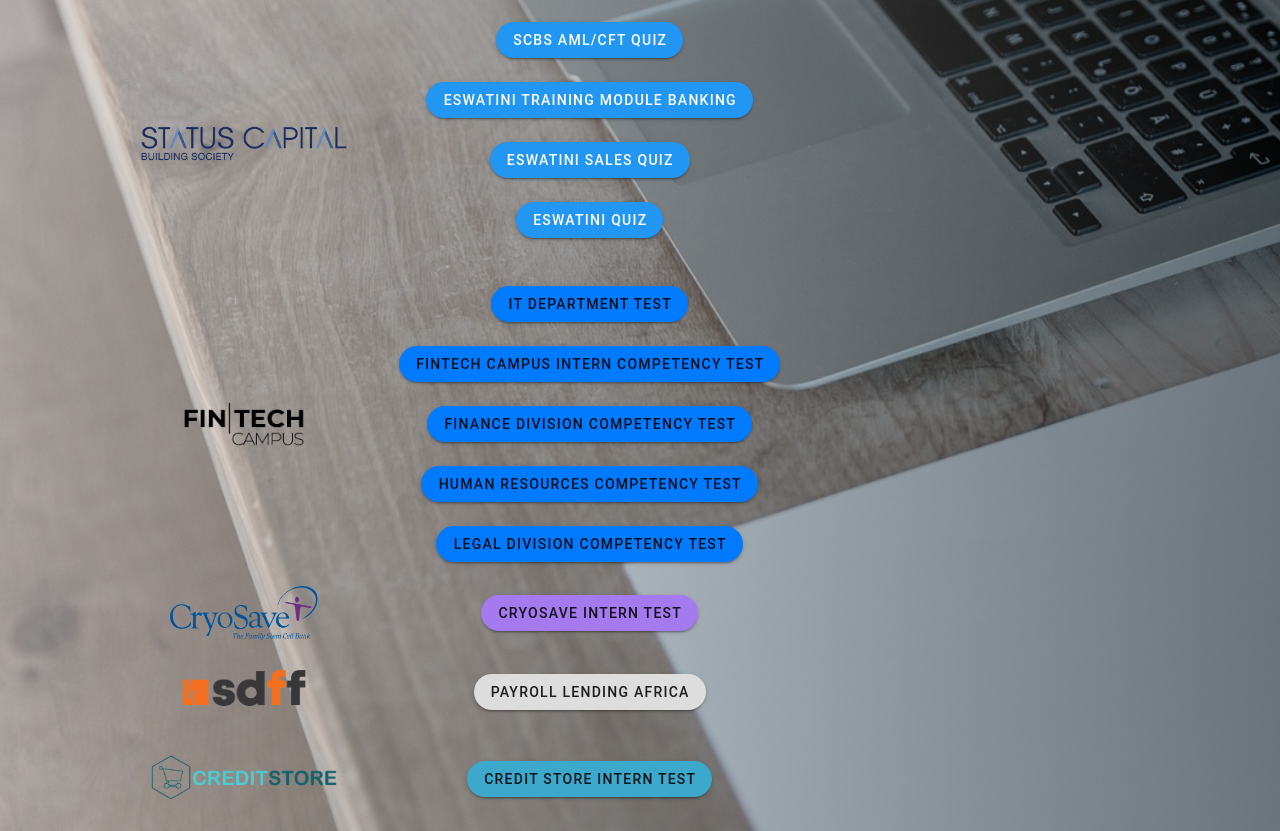
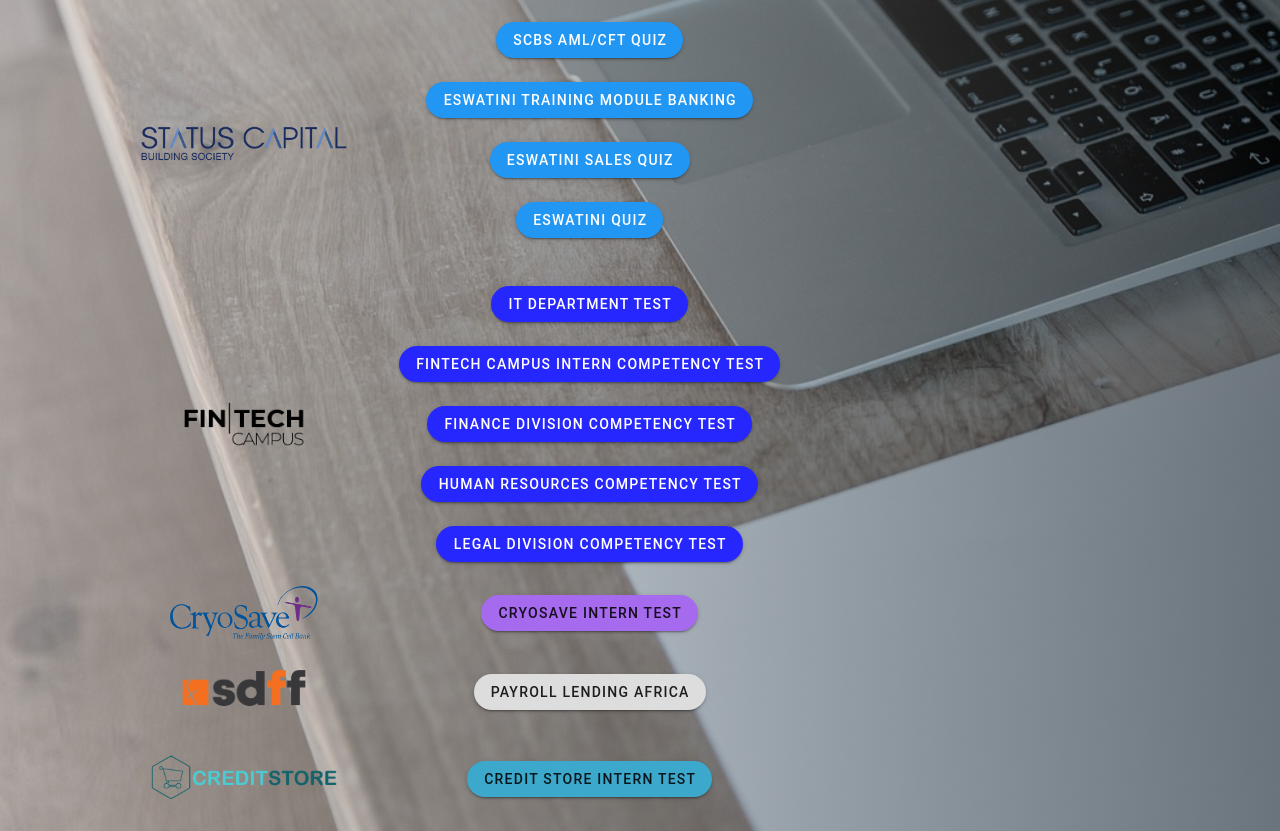
Before and after one commit to Liam2001-bit/qna, a Vue app: page /Choice in a window 1280 px wide. Shown: the part 635-1466 px from the top of the page. Built offline with nearby package versions, Linux system fonts and the light colour scheme; a small style sheet from the web is missing.

Commit message:
little bit  of stuff

```diff
--- a/package.json
+++ b/package.json
@@ -1,6 +1,6 @@
 {
   "name": "qna",
-  "version": "0.1.2",
+  "version": "0.1.3",
   "private": true,
   "scripts": {
     "serve": "vue-cli-service serve",
--- a/src/plugins/vuetify.js
+++ b/src/plugins/vuetify.js
@@ -21,12 +21,12 @@
         fail: '#000',
         passed: '#00FF25',
         basira: '#42692c',
-        fintech:'#007bff',
-        cryoSave: '#a57aef',
+        fintech:'#2626FF',
+        cryoSave: '#a66aef',
         sdff: '#dddddd',
         creditStore: '#3ca8cb',
         aluma: '#b5b5b5',
-        basira: '#556b2f',
+        basira: '#384B18',
       },
     },
   },
--- a/src/store/index.js
+++ b/src/store/index.js
@@ -13,14 +13,14 @@
       uloansConsumerLending: 15,
       uloansBusiness: 10,
       ITdeptTest: 10,
-      eSWATINItrainingModuleBanking: 10,
+      eSWATINItrainingModuleBanking: 20,
       eSWATINISalesQuiz: 10,
       eSWATINIQuiz: 10,
       StatusBuildingAMLCFTQuiz: 10,
-      cryoSave: 10,
+      cryoSave: 8,
       fintechIntern: 10,
-      payrollAfrica: 10,
-      creditStore: 10,
+      payrollAfrica: 22,
+      creditStore: 17,
       finance: 10,
       aluma: 10,
       humanResources: 10,
--- a/src/views/Choice.vue
+++ b/src/views/Choice.vue
@@ -72,7 +72,7 @@
                     form: 'basira',
                     questionNumber: 1
                 }
-            }">Basira Group - APS competency test</v-btn>
+            }" style="color:#fff">Basira Group - APS competency test</v-btn>
       </v-col>
       <!-- <v-col cols="2" class="d-flex flex-column align-center justify-center">
         <h3>Attempts: 3</h3>
@@ -154,7 +154,7 @@
                     form: 'ITdeptTest',
                     questionNumber: 1
                 }
-            }">IT department test</v-btn>
+            }" style="color:#fff">IT department test</v-btn>
         <br>
         <v-btn
         color="fintech"
@@ -165,7 +165,7 @@
                     form: 'fintechIntern',
                     questionNumber: 1
                 }
-            }">fintech Campus Intern Competency test</v-btn>
+            }" style="color:#fff">fintech Campus Intern Competency test</v-btn>
         <br>
         <v-btn
         color="fintech"
@@ -176,7 +176,7 @@
                     form: 'finance',
                     questionNumber: 1
                 }
-            }">Finance division Competency test</v-btn>
+            }" style="color:#fff">Finance division Competency test</v-btn>
         <br>
         <v-btn
         color="fintech"
@@ -187,7 +187,7 @@
                     form: 'humanResources',
                     questionNumber: 1
                 }
-            }">Human resources Competency test</v-btn>
+            }" style="color:#fff">Human resources Competency test</v-btn>
         <br>
         <v-btn
         color="fintech"
@@ -198,7 +198,7 @@
                     form: 'legalDivision',
                     questionNumber: 1
                 }
-            }">legal division Competency test</v-btn>
+            }" style="color:#fff">legal division Competency test</v-btn>
       </v-col>
     </v-row>
     <br>
--- a/src/views/Result.vue
+++ b/src/views/Result.vue
@@ -117,7 +117,7 @@
           alert("Saved data! Thank you");
         })
         .catch((e) => {
-          alert("Some error occurred, data not saved");
+          alert("We got your test saved!");
         });
     },
     desicion() {
```
